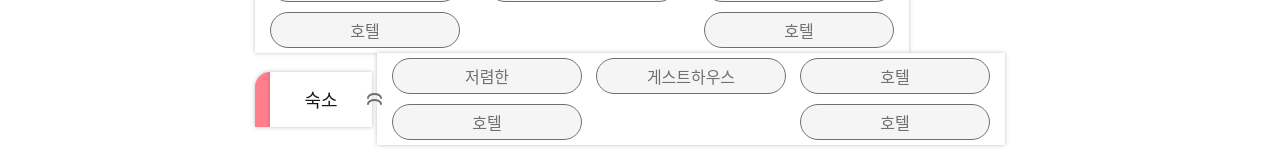
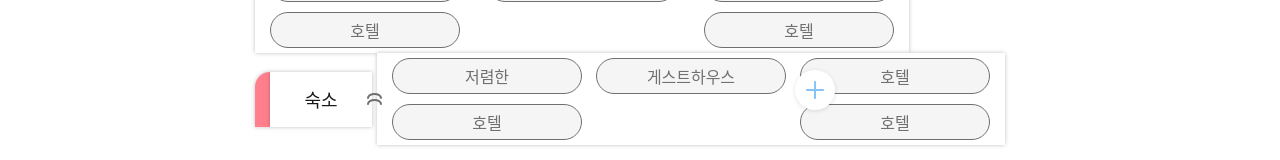
Before and after one commit to CodingWasabi/trti_frontend, a React app: page / in a window 1280 px wide. Shown: the part 330-490 px from the top of the page. Built offline with nearby package versions, Linux system fonts and the light colour scheme.

Commit message:
feat: add PlusButton at AppLayout
1. fixed로 위치 고정
#14

```diff
--- a/src/components/common/AppLayout/index.tsx
+++ b/src/components/common/AppLayout/index.tsx
@@ -3,9 +3,11 @@ import React from 'react';
 import Header from '@/components/common/Header';
 import Footer from '@/components/common/Footer';
 
+import PlusButton from '@/components/atomic/atoms/PlusButton';
+
 import NavBar from '@/components/atomic/molecules/NavBar';
 
-import { Wrapper, ContentsWrapper, Contents } from './style';
+import { Wrapper, ContentsWrapper, Contents, PositionWrapper } from './style';
 
 interface IAppLayoutComponentProps {
   children: React.ReactNode;
@@ -19,6 +21,9 @@ const AppLayout = ({ children }: IAppLayoutComponentProps) => {
       <ContentsWrapper>
         <Contents>{children}</Contents>
       </ContentsWrapper>
+      <PositionWrapper>
+        <PlusButton />
+      </PositionWrapper>
       <Footer />
     </Wrapper>
   );
--- a/src/components/common/AppLayout/style.ts
+++ b/src/components/common/AppLayout/style.ts
@@ -1,4 +1,7 @@
 import styled from 'styled-components';
+
+const { width, height } = screen;
+const halfMargin = Math.floor((width - 790) / 2);
 
 export const Wrapper = styled.div`
   display: flex;
@@ -22,3 +25,14 @@ export const Contents = styled.div`
     width: 790px;
   }
 `;
+
+export const PositionWrapper = styled.div`
+  position: fixed;
+  top: ${height - 50}px;
+  left: ${width - 50}px;
+
+  ${({ theme }) => theme.desktop} {
+    top: ${height - 200}px;
+    left: ${width - halfMargin}px;
+  }
+`;
```
